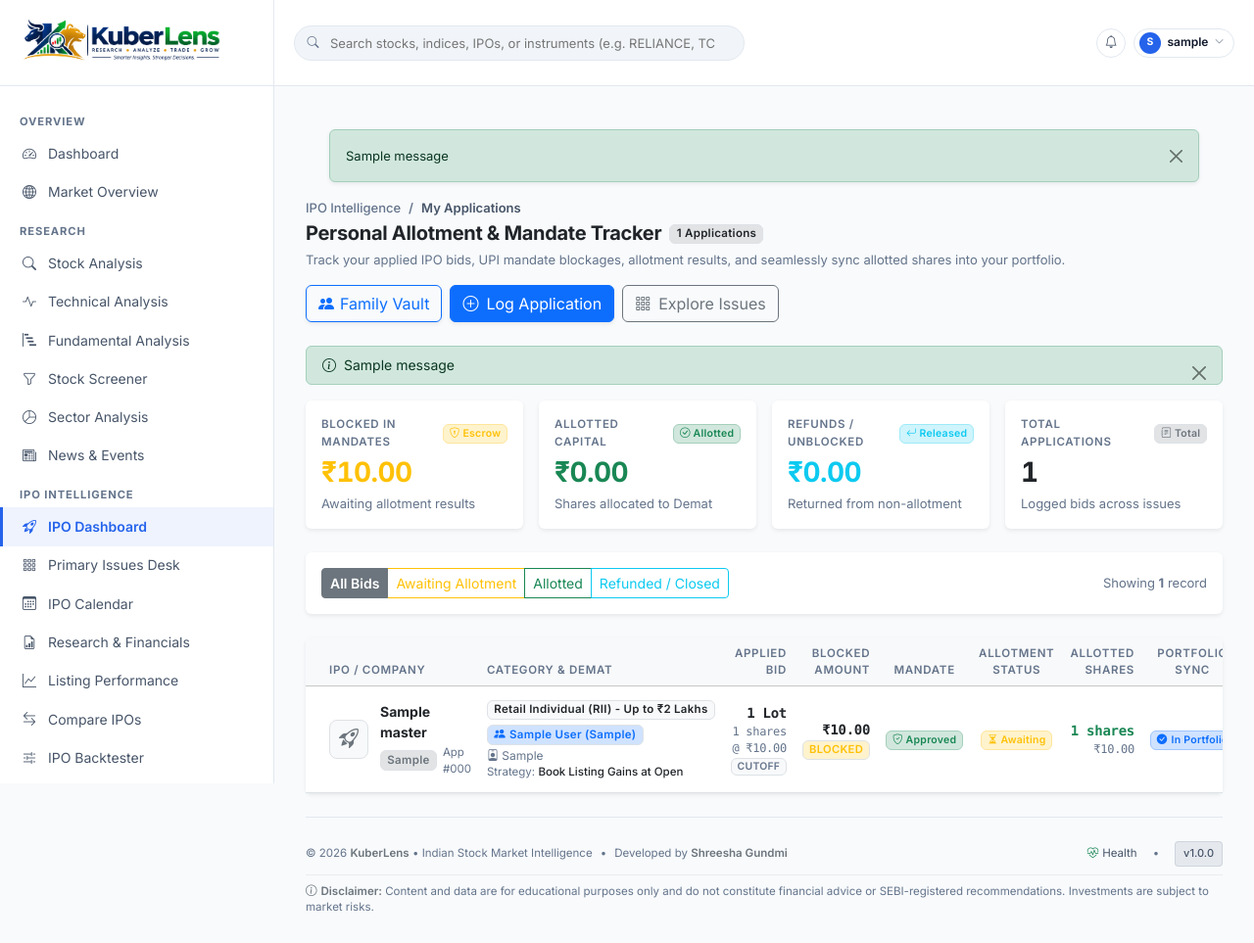
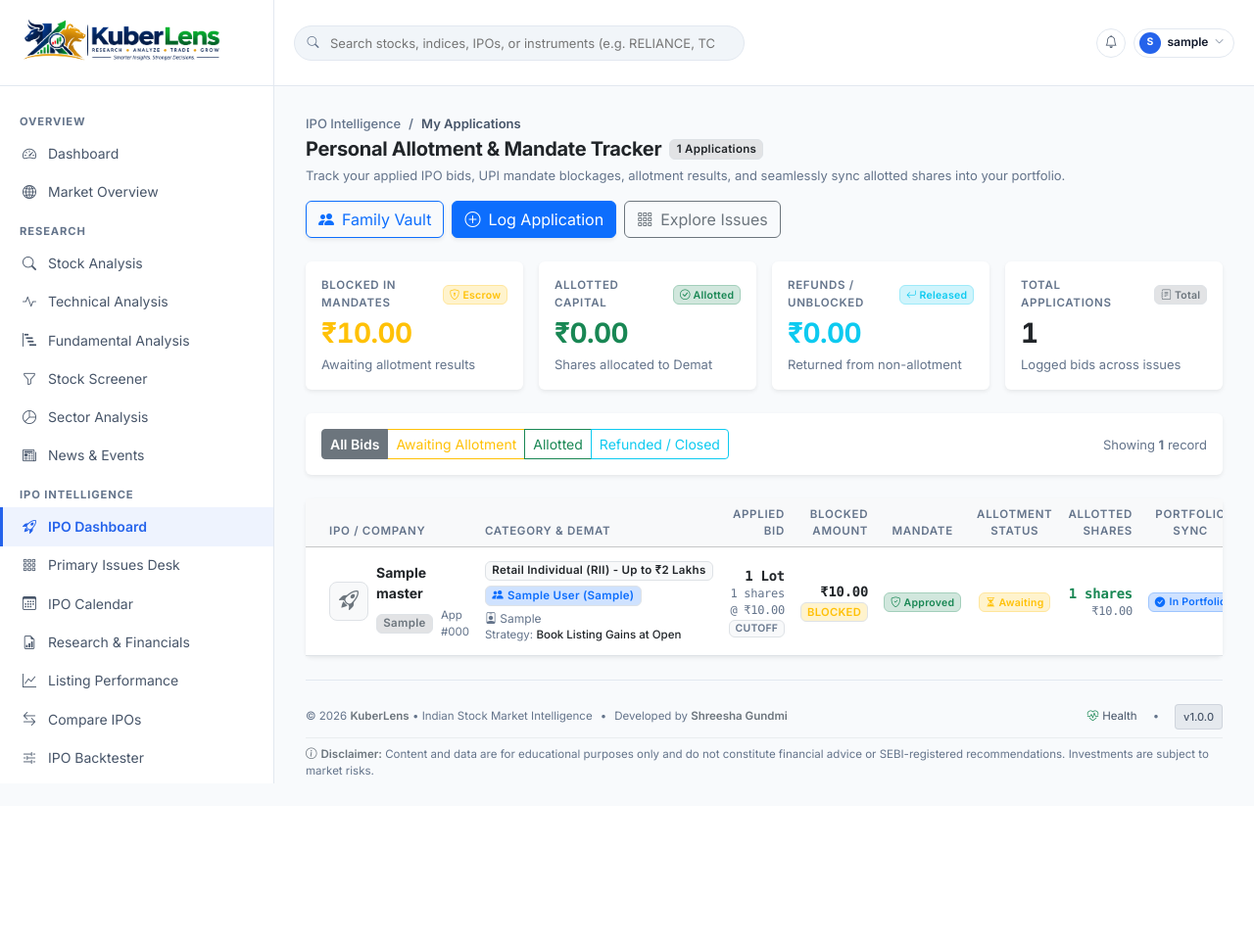
Before and after one commit to Shreesha666/KuberLens, a Django app: page /ipo/applications/ in a window 1280 px wide. Shown: the whole page at 98% size. After the commit the page ends 800 px from the top, so only its background shows below. Run offline with Django 5.2, Linux system fonts and the light colour scheme; a user stored in the database is signed in; tables that the repository leaves empty hold one stand-in row (values such as "Sample post"); one stand-in notice (Sample message) is shown; data that the repository does not hold is empty; parts of the project's set-up code (start-up, migrations or seed data) failed here and were passed over; some libraries are stand-ins or nearby versions.

Commit message:
feat(ui): replace inline Django alert messages with SweetAlert2 toasts and HTMX toast bridge

```diff
--- a/static/js/app.js
+++ b/static/js/app.js
@@ -103,8 +103,60 @@ document.addEventListener("DOMContentLoaded", function () {
         });
     }
 
-    // 4. Accessible Toast Notification Helper
+    // 4. Accessible SweetAlert2 Toast Notification Engine
+    function getToastThemeConfig() {
+        const isDark = document.documentElement.getAttribute("data-bs-theme") === "dark";
+        return {
+            background: isDark ? "rgba(15, 23, 42, 0.96)" : "#ffffff",
+            color: isDark ? "#f8fafc" : "#1e293b",
+            customClass: {
+                popup: "kuberlens-swal-toast"
+            }
+        };
+    }
+
+    function createSwalToastInstance() {
+        if (typeof Swal === "undefined") return null;
+        return Swal.mixin({
+            toast: true,
+            position: "top-end",
+            showConfirmButton: false,
+            timer: 4000,
+            timerProgressBar: true,
+            didOpen: (toast) => {
+                toast.onmouseenter = Swal.stopTimer;
+                toast.onmouseleave = Swal.resumeTimer;
+            }
+        });
+    }
+
+    let kuberSwalToast = createSwalToastInstance();
+
     window.showToast = function (title, message, variant = "info") {
+        if (!kuberSwalToast && typeof Swal !== "undefined") {
+            kuberSwalToast = createSwalToastInstance();
+        }
+
+        // Map variant string to SweetAlert2 standard icons: 'success', 'error', 'warning', 'info'
+        let icon = "info";
+        const v = (variant || "info").toLowerCase();
+        if (v === "danger" || v === "error") icon = "error";
+        else if (v === "success") icon = "success";
+        else if (v === "warning") icon = "warning";
+        else if (v === "info" || v === "primary" || v === "secondary") icon = "info";
+
+        if (kuberSwalToast) {
+            const themeCfg = getToastThemeConfig();
+            kuberSwalToast.fire({
+                icon: icon,
+                title: title || undefined,
+                html: message,
+                background: themeCfg.background,
+                color: themeCfg.color,
+                customClass: themeCfg.customClass
+            });
+        } else {
+            // DOM Toast Fallback
             const container = document.getElementById("toast-container");
             if (!container) return;
 
@@ -116,7 +168,7 @@ document.addEventListener("DOMContentLoaded", function () {
             toast.innerHTML = `
                 <div class="d-flex">
                     <div class="toast-body">
-                    <strong>${title}:</strong> ${message}
+                        <strong>${title || 'Notification'}:</strong> ${message}
                     </div>
                     <button type="button" class="btn-close btn-close-white me-2 m-auto" data-bs-dismiss="toast" aria-label="Close"></button>
                 </div>
@@ -124,8 +176,67 @@ document.addEventListener("DOMContentLoaded", function () {
             container.appendChild(toast);
             setTimeout(() => {
                 toast.remove();
-        }, 5000);
+            }, 4000);
+        }
     };
+
+    // Process Django Messages Bridge (Initial Load & HTMX Swaps)
+    function processDjangoMessages(rootElement = document) {
+        if (!rootElement) return;
+        const messageNodes = rootElement.querySelectorAll("[data-django-message]");
+        messageNodes.forEach((node, index) => {
+            const message = node.getAttribute("data-django-message") || node.innerText.trim();
+            const tags = (node.getAttribute("data-tags") || "info").toLowerCase();
+            if (message) {
+                let variant = "info";
+                let title = "";
+                if (tags.includes("success")) {
+                    variant = "success";
+                    title = "Success";
+                } else if (tags.includes("error") || tags.includes("danger")) {
+                    variant = "error";
+                    title = "Error";
+                } else if (tags.includes("warning")) {
+                    variant = "warning";
+                    title = "Notice";
+                } else {
+                    variant = "info";
+                    title = "Information";
+                }
+
+                // Stagger sequential toasts by 200ms
+                setTimeout(() => {
+                    window.showToast(title, message, variant);
+                }, index * 200);
+            }
+            node.remove();
+        });
+    }
+
+    // Process on initial page render
+    processDjangoMessages(document);
+
+    // Process on HTMX content swaps
+    document.addEventListener("htmx:afterOnLoad", function (event) {
+        const target = event.detail?.target || document;
+        processDjangoMessages(target);
+    });
+
+    // Inspect HX-Trigger response headers for programmatic toasts
+    document.addEventListener("htmx:afterRequest", function (event) {
+        const triggerHeader = event.detail?.xhr?.getResponseHeader("HX-Trigger");
+        if (triggerHeader) {
+            try {
+                const parsed = JSON.parse(triggerHeader);
+                if (parsed.showToast) {
+                    const { title, message, variant } = parsed.showToast;
+                    window.showToast(title, message, variant);
+                }
+            } catch (e) {
+                // Non-JSON HX-Trigger header, ignore
+            }
+        }
+    });
 
     // 5. Close Search Results Dropdowns on Click Outside or Escape
     document.addEventListener("click", function (event) {
--- a/templates/base/shell.html
+++ b/templates/base/shell.html
@@ -52,13 +52,11 @@
 
         <!-- Main Content Area -->
         <main id="main-wrapper" class="flex-grow-1">
+            <!-- Django Messages Toast Bridge (Rendered via SweetAlert2 Toasts) -->
             {% if messages %}
-            <div class="container-fluid px-4 pt-3" id="django-messages-container">
+            <div id="django-messages-container" class="d-none">
                 {% for message in messages %}
-                <div class="alert alert-{% if message.tags == 'error' %}danger{% elif message.tags %}{{ message.tags }}{% else %}primary{% endif %} alert-dismissible fade show shadow-sm small" role="alert">
-                    {{ message }}
-                    <button type="button" class="btn-close" data-bs-dismiss="alert" aria-label="Close"></button>
-                </div>
+                <div data-django-message="{{ message }}" data-tags="{{ message.tags|default:'info' }}"></div>
                 {% endfor %}
             </div>
             {% endif %}
@@ -71,12 +69,14 @@
         </main>
     </div>
 
-    <!-- Notification Toast Container -->
+    <!-- Notification Toast Fallback Container -->
     <div id="toast-container" class="toast-container position-fixed bottom-0 end-0 p-3" style="z-index: 2050;"></div>
 
     <!-- Paper Trading Order Drawer Offcanvas Container -->
     <div id="paper-order-drawer-container"></div>
 
+    <!-- SweetAlert2 Toast & Alert Engine -->
+    <script src="https://cdn.jsdelivr.net/npm/sweetalert2@11"></script>
     <!-- Bootstrap 5 JS Bundle -->
     <script src="https://cdn.jsdelivr.net/npm/bootstrap@5.3.3/dist/js/bootstrap.bundle.min.js" integrity="sha384-YvpcrYf0tY3lHB60NNkmXc5s9fDVZLESaAA55NDzOxhy9GkcIdslK1eN7N6jIeHz" crossorigin="anonymous"></script>
     <!-- Application Navigation & UX Script -->
--- a/templates/ipo/partials/applications_list_partial.html
+++ b/templates/ipo/partials/applications_list_partial.html
@@ -18,7 +18,7 @@
         <p class="text-muted small mb-0 mt-1">Track your applied IPO bids, UPI mandate blockages, allotment results, and seamlessly sync allotted shares into your portfolio.</p>
     </div>
     <div class="d-flex flex-wrap gap-2">
-        <a href="{% url 'ipo:family_vault' %}" class="btn btn-outline-primary d-flex align-items-center gap-1.5 shadow-sm"
+        <a href="{% url 'ipo:family_vault' %}" class="btn btn-outline-primary d-flex align-items-center gap-2 shadow-sm"
            hx-get="{% url 'ipo:family_vault' %}" hx-target="#main-content" hx-push-url="true">
             <i class="bi bi-people-fill"></i>
             <span>Family Vault</span>
@@ -35,15 +35,11 @@
     </div>
 </div>
 
-<!-- Alert Messages -->
+<!-- Alert Messages Toast Bridge (Rendered via SweetAlert2 Toasts) -->
 {% if messages %}
-<div class="mb-3">
+<div class="d-none">
     {% for message in messages %}
-    <div class="alert alert-{{ message.tags|default:'info' }} alert-dismissible fade show d-flex align-items-center gap-2 py-2 px-3" role="alert">
-        <i class="bi bi-info-circle"></i>
-        <div>{{ message }}</div>
-        <button type="button" class="btn-close" data-bs-dismiss="alert" aria-label="Close"></button>
-    </div>
+    <div data-django-message="{{ message }}" data-tags="{{ message.tags|default:'info' }}">{{ message }}</div>
     {% endfor %}
 </div>
 {% endif %}
@@ -170,7 +166,7 @@
                 <tr>
                     <!-- IPO Info -->
                     <td class="ps-4 py-3">
-                        <div class="d-flex align-items-center gap-2.5">
+                        <div class="d-flex align-items-center gap-2">
                             <div class="rounded-3 d-flex align-items-center justify-content-center bg-body-tertiary border flex-shrink-0" style="width: 40px; height: 40px;">
                                 {% if app.ipo.listing and app.ipo.listing.instrument.logo %}
                                 <img src="{{ app.ipo.listing.instrument.logo.url }}" alt="{{ app.ipo.symbol }}" class="rounded-2" style="max-width: 32px; max-height: 32px; object-fit: contain;">
@@ -183,7 +179,7 @@
                                    hx-get="{% url 'ipo:detail' app.ipo.symbol %}" hx-target="#main-content" hx-push-url="true">
                                     {{ app.ipo.company_name }}
                                 </a>
-                                <div class="d-flex align-items-center gap-1.5 mt-0.5">
+                                <div class="d-flex align-items-center gap-2 mt-1">
                                     <span class="badge bg-secondary-subtle text-secondary border small" style="font-size: 0.72rem;">{{ app.ipo.symbol }}</span>
                                     {% if app.application_number %}
                                     <span class="text-muted small" style="font-size: 0.72rem;">App #{{ app.application_number }}</span>
@@ -204,7 +200,7 @@
                         </div>
                         {% endif %}
                         {% if app.demat_account %}
-                        <div class="text-muted small mt-0.5" style="font-size: 0.75rem;">
+                        <div class="text-muted small mt-1" style="font-size: 0.75rem;">
                             <i class="bi bi-person-badge"></i> {{ app.demat_account }}
                         </div>
                         {% endif %}
@@ -299,7 +295,7 @@
                         <form method="post" action="{% url 'ipo:application_transfer_portfolio' app.id %}"
                               hx-post="{% url 'ipo:application_transfer_portfolio' app.id %}" hx-target="#main-content">
                             {% csrf_token %}
-                            <button type="submit" class="btn btn-sm btn-outline-success d-inline-flex align-items-center gap-1 py-0.5 px-2">
+                            <button type="submit" class="btn btn-sm btn-outline-success d-inline-flex align-items-center gap-1 py-1 px-2">
                                 <i class="bi bi-wallet2"></i>
                                 <span>Transfer</span>
                             </button>
@@ -460,7 +456,7 @@
                             <label class="form-label small fw-semibold text-muted text-uppercase mb-1">Bid Price (₹)</label>
                             <input type="number" name="bid_price" step="0.05" class="form-control num-mono" placeholder="Leave empty for Cutoff">
                         </div>
-                        <div class="col-6 d-flex align-items-end pb-1.5">
+                        <div class="col-6 d-flex align-items-end pb-2">
                             <div class="form-check">
                                 <input class="form-check-input" type="checkbox" name="is_cutoff_bid" id="modalCutoff" checked>
                                 <label class="form-check-label small" for="modalCutoff">
```
Also changed, not shown: static/css/theme.css (+66 -0 lines), templates/accounts/partials/profile_partial.html (+3 -16 lines), templates/portfolio/partials/investment_journal_partial.html (+9 -12 lines). Lines whose indentation alone changed are shown as unchanged.
